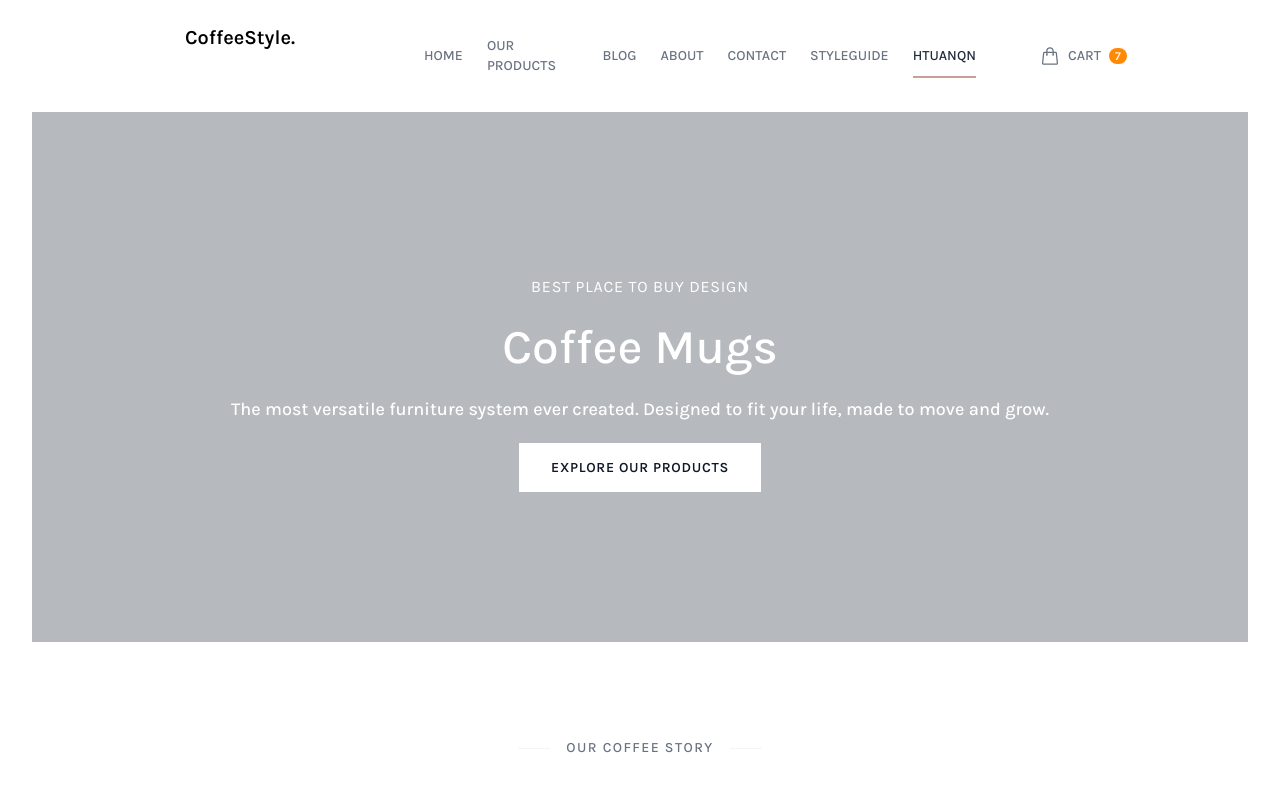
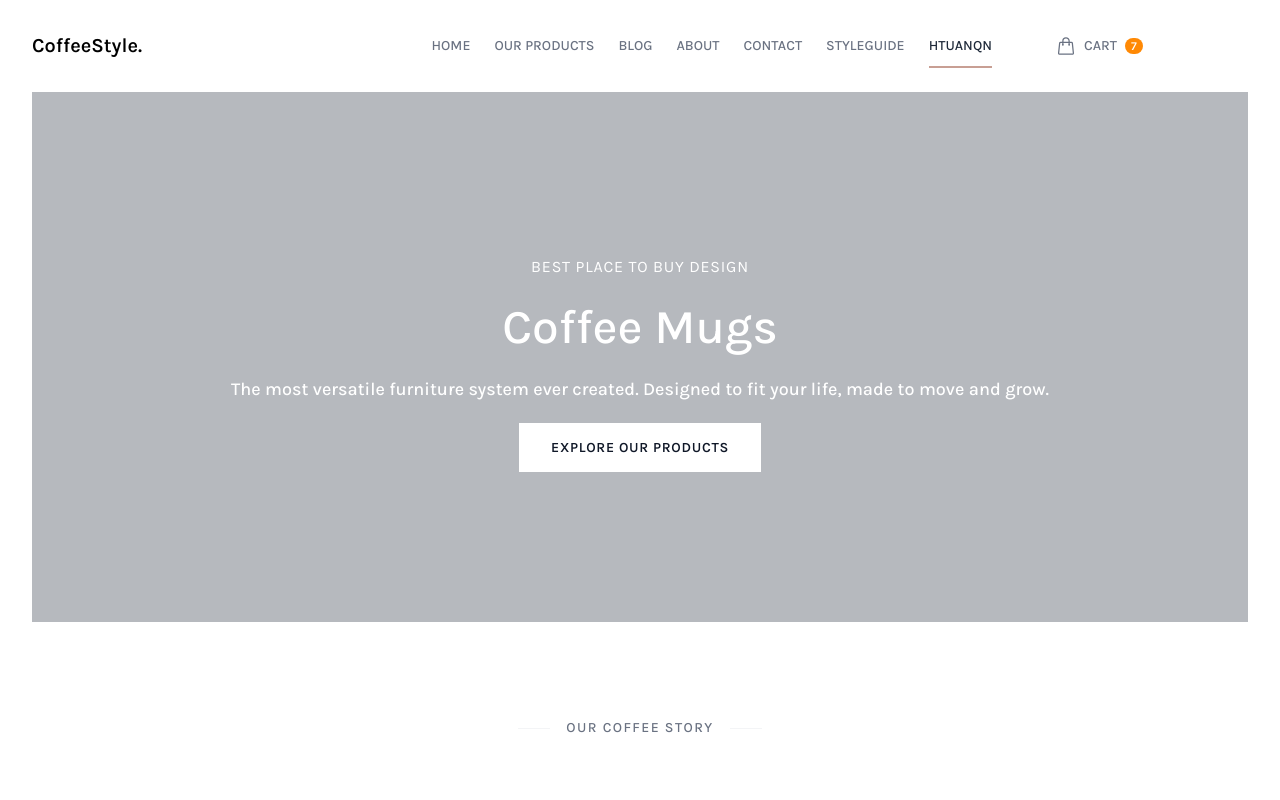
Before and after one commit to hoangtuanqn/tailwindcss-coffee-style, a website: page public/index.html in a window 1280 px wide. Shown: the top 800 px of the page. Drawn offline with nearby package versions, Linux system fonts and the light colour scheme; files that its build step writes are made by us from their sources.

Commit message:
Fix bug Header and Subscribe us

```diff
--- a/public/index.html
+++ b/public/index.html
@@ -13,9 +13,11 @@
         <div id="root" class="overflow-hidden">
             <div class="px-8 font-Karla mx-auto text-base content-wrapper max-w-[1536px]">
                 <!-- Header -->
-                <header class="p-6 mx-auto">
+                <header class="py-6 mx-auto">
                     <nav class="relative flex flex-row justify-between">
-                        <div class="text-xl font-semibold text-center cursor-pointer logo basis-2/6">CoffeeStyle.</div>
+                        <div class="flex items-center text-xl font-semibold text-center cursor-pointer logo basis-2/6">
+                            CoffeeStyle.
+                        </div>
                         <ul
                             id="ht-top-menu"
                             class="hidden gap-6 text-sm font-medium text-gray-500 uppercase lg:items-center lg:justify-end lg:flex basis-3/6"
@@ -212,7 +214,7 @@
                         <div class="ht-subheadline-label">More Products</div>
                         <div class="ht-subheadline-deco-line"></div>
                     </div>
-                    <div class="more-products w-[95%] xl:w-[65%] mx-auto mb-24" >
+                    <div class="more-products w-[95%] xl:w-[65%] mx-auto mb-24">
                         <div class="grid grid-cols-1 gap-x-4 gap-y-18 md:grid-cols-2 lg:grid-cols-3">
                             <!-- Item 1 -->
                             <div class="ht-product-card" data-aos="fade-up">
@@ -654,7 +656,7 @@
                             <div class="bg-gray-500 ht-subheadline-deco-line"></div>
                         </div>
                         <h2 class="mb-6 text-4xl text-white">Coffee Updates</h2>
-                        <div class="ht-form">
+                        <div class="w-full lg:items-center lg:flex lg:justify-center ht-form">
                             <form action="" method="POST">
                                 <div class="flex flex-col gap-4 md:flex-row">
                                     <div class="ht-form-item">
```
